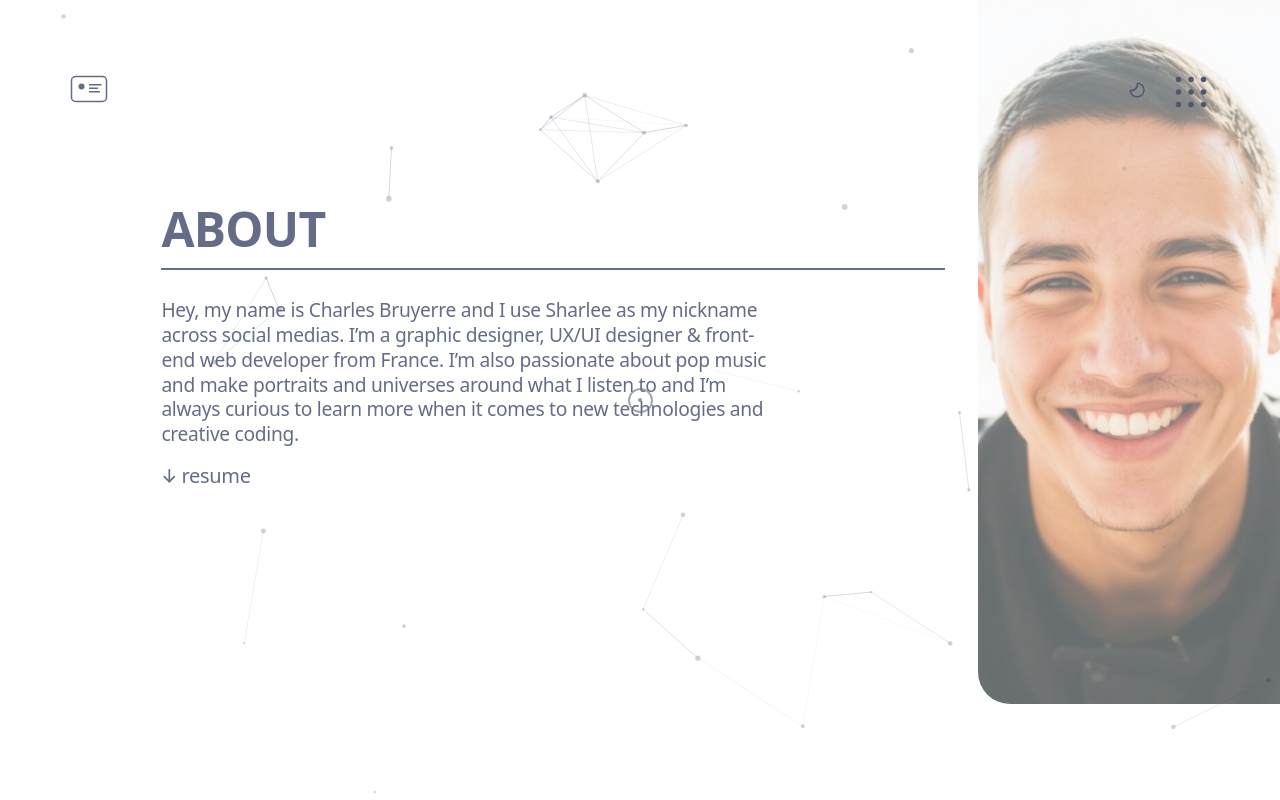
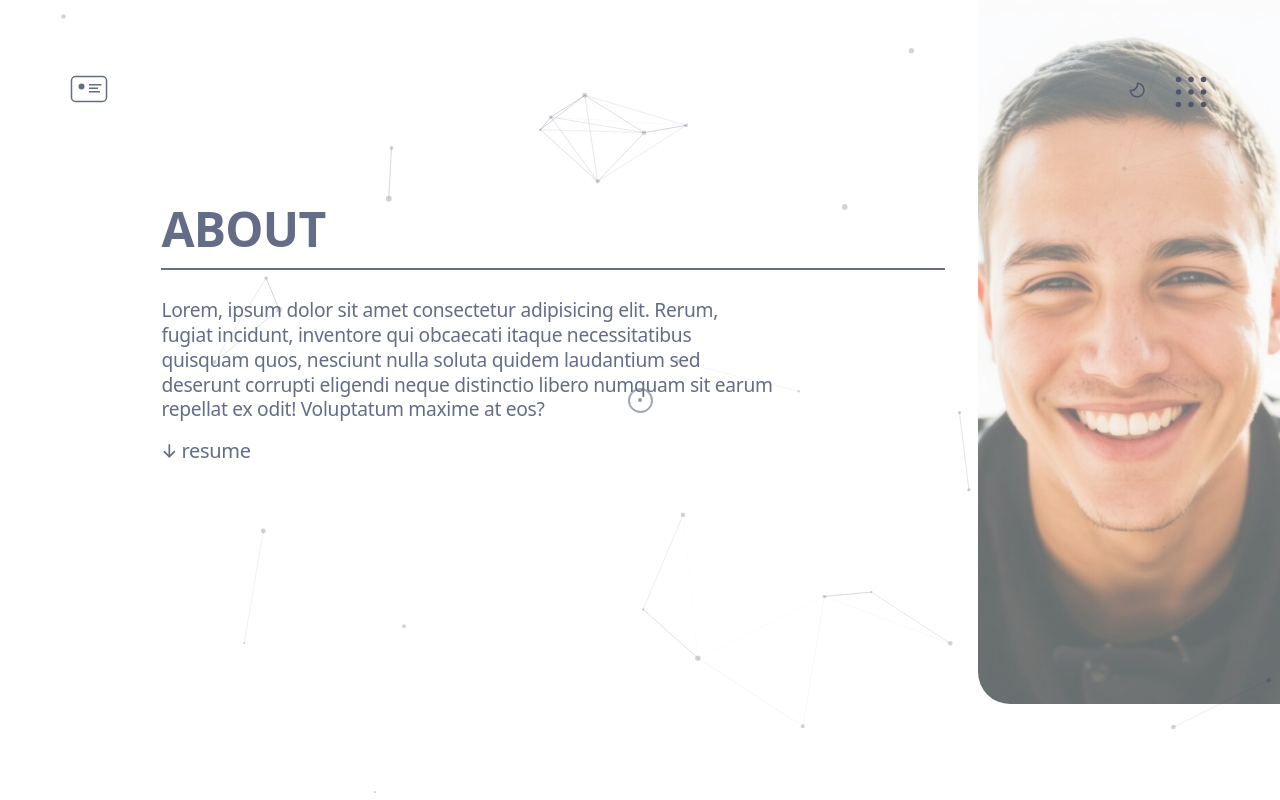
Before and after one commit to R0PPER/cv-portfolio, a React (Vite) app: page /about in a window 1280 px wide. Built offline with nearby package versions, Linux system fonts and the light colour scheme.

Commit message:
Lorem about added

```diff
--- a/src/pages/About.tsx
+++ b/src/pages/About.tsx
@@ -9,12 +9,11 @@ export const About = () => {
         <div>
           <h2>about</h2>
           <p>
-            Hey, my name is Charles Bruyerre and I use Sharlee as my nickname
-            across social medias. I’m a graphic designer, UX/UI designer &
-            front-end web developer from France. I’m also passionate about pop
-            music and make portraits and universes around what I listen to and
-            I’m always curious to learn more when it comes to new technologies
-            and creative coding.
+            Lorem, ipsum dolor sit amet consectetur adipisicing elit. Rerum,
+            fugiat incidunt, inventore qui obcaecati itaque necessitatibus
+            quisquam quos, nesciunt nulla soluta quidem laudantium sed deserunt
+            corrupti eligendi neque distinctio libero numquam sit earum repellat
+            ex odit! Voluptatum maxime at eos?
           </p>
 
           <Button arrowIcon={<ArrowDownIcon />} to={`www.google.com`} external>
```
